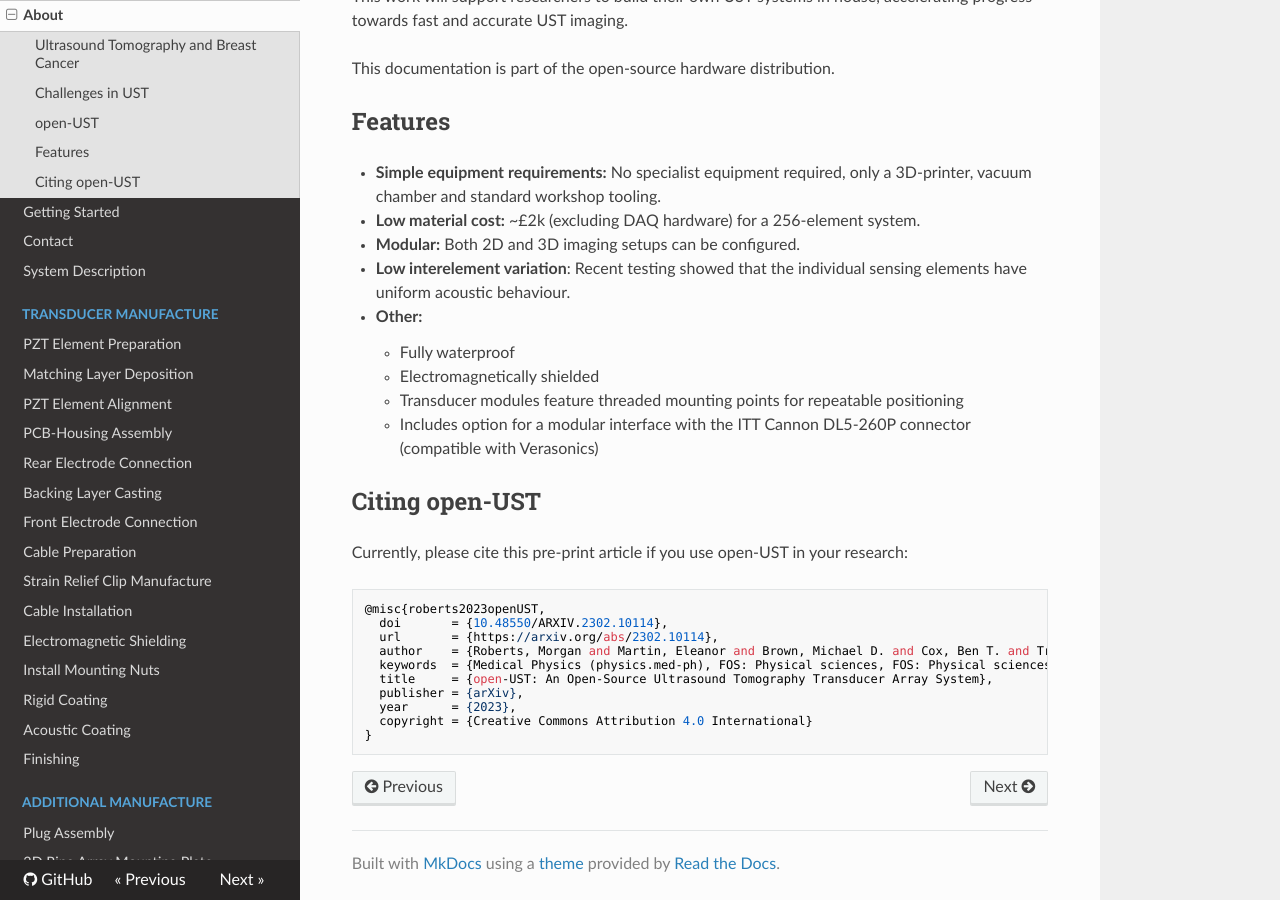
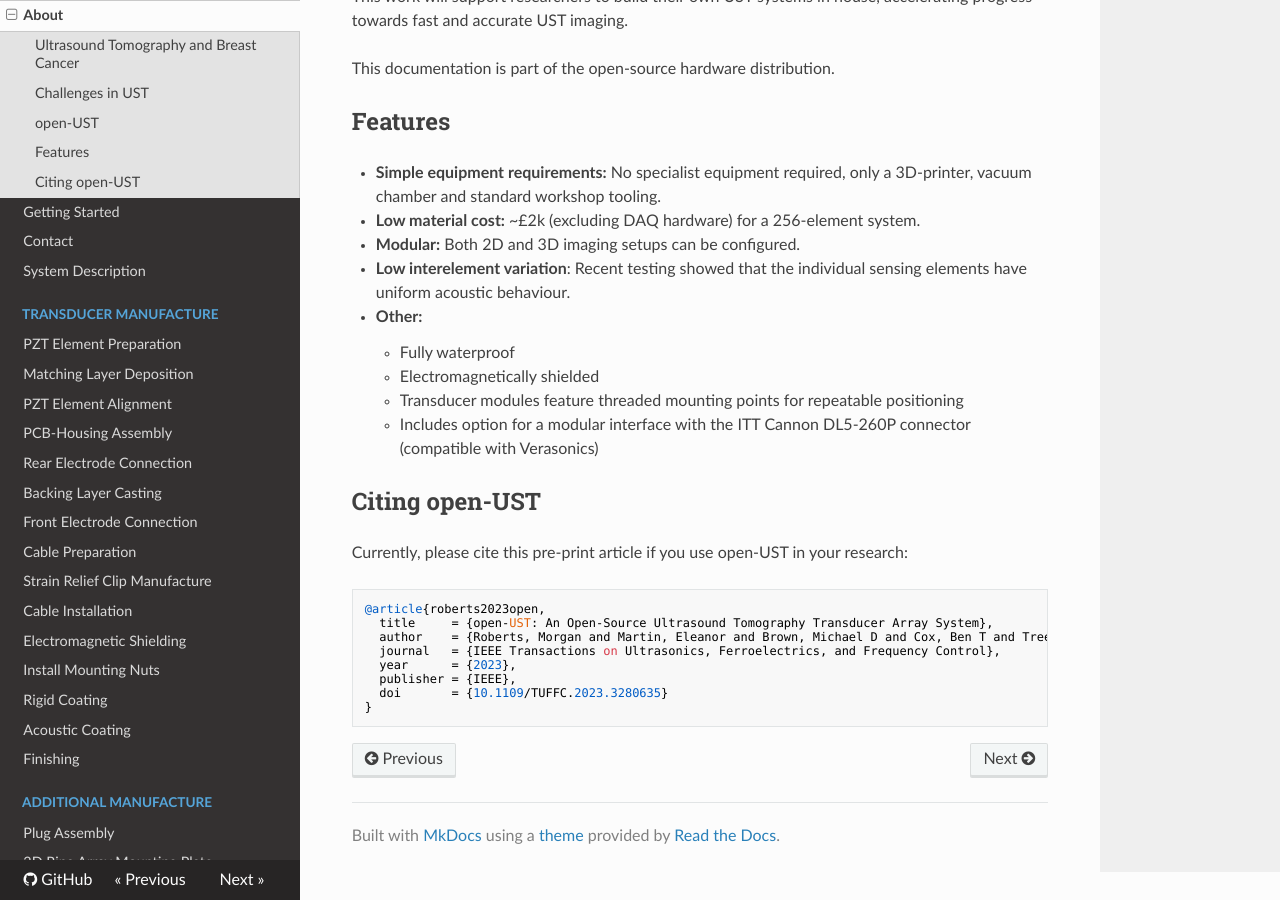
Before and after one commit to morganjroberts/open-UST, an MkDocs documentation site: the page built from docs/about.md, in a window 1280 px wide and 900 px high, scrolled down 871 px. Built offline with MkDocs 1.6.1, drawn with Linux system fonts in a browser that asks for light colours; nearby versions of some CDN libraries.

Commit message:
update ieee citation in documentation

````diff
--- a/docs/about.md
+++ b/docs/about.md
@@ -40,14 +40,12 @@ This documentation is part of the open-source hardware distribution.
 Currently, please cite this pre-print article if you use open-UST in your research:
 
 ```
-@misc{roberts2023openUST,
-  doi       = {10.48550/ARXIV.2302.10114},
-  url       = {https://arxiv.org/abs/2302.10114},
-  author    = {Roberts, Morgan and Martin, Eleanor and Brown, Michael D. and Cox, Ben T. and Treeby, Bradley E.},
-  keywords  = {Medical Physics (physics.med-ph), FOS: Physical sciences, FOS: Physical sciences},
+@article{roberts2023open,
   title     = {open-UST: An Open-Source Ultrasound Tomography Transducer Array System},
-  publisher = {arXiv},
+  author    = {Roberts, Morgan and Martin, Eleanor and Brown, Michael D and Cox, Ben T and Treeby, Bradley E},
+  journal   = {IEEE Transactions on Ultrasonics, Ferroelectrics, and Frequency Control},
   year      = {2023},
-  copyright = {Creative Commons Attribution 4.0 International}
+  publisher = {IEEE},
+  doi       = {10.1109/TUFFC.2023.3280635}
 }
 ```
````
